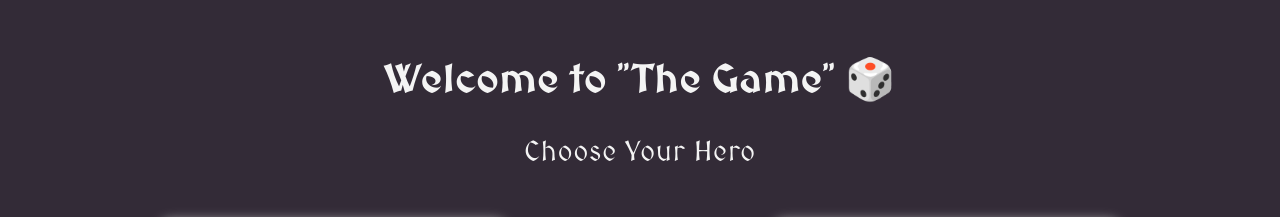
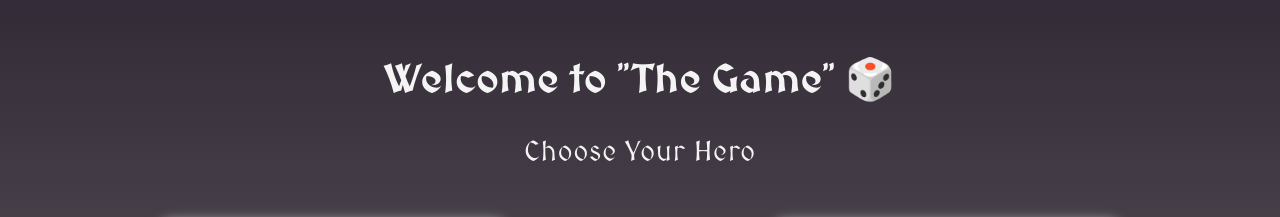
Before and after one commit to annziel/the-game, a plain HTML site: page index.html in a window 1280 px wide. Shown: the top 217 px of the page. Drawn offline with Linux system fonts and the light colour scheme.

Commit message:
Add the innerHeight to exclude the toolbar fron the viewport height

```diff
--- a/index.css
+++ b/index.css
@@ -28,14 +28,15 @@ body {
     --gap: 4vw;
     margin: 0;
     padding: var(--gap);
-    /* height: var(--inner-vh); */
-    position: fixed;  height: 100%; width: 100%;;
+    height: calc(var(--inner-vh) * 100);
+    /* position: fixed;  height: 100%; width: 100%;; */
     display: flex;
     flex-direction: column;
     align-items: center;
     justify-content: space-evenly;
     gap: var(--gap);
-    background: #332B37;/* linear-gradient(#332B37, #4A444C, #332B37);*/
+    /* background: #332B37; */
+    background: linear-gradient(#332B37, #4A444C, #332B37);
     font-family: 'MedievalSharp', cursive;
     color: #F4F4F4;
     text-align: center;
--- a/javascript/game.js
+++ b/javascript/game.js
@@ -1,13 +1,13 @@
 // set a viewportHeight to include toolbar in mobile devices
-// function calcTheHeight() {
-//     let vh = window.innerHeight * 0.01
-//     document.documentElement.style.setProperty("--inner-vh", `${vh}px`)
-// }
+function calcTheHeight() {
+    let vh = window.innerHeight * 0.01
+    document.documentElement.style.setProperty("--inner-vh", `${vh}px`)
+}
 
-// calcTheHeight()
+calcTheHeight()
 
-// document.documentElement.addEventListener("resize", calcTheHeight)
-// document.documentElement.addEventListener("orientationchange", calcTheHeight);
+document.documentElement.addEventListener("resize", calcTheHeight)
+document.documentElement.addEventListener("orientationchange", calcTheHeight);
 
 // set the JS environment
 import characterData from "./data.js"
```
